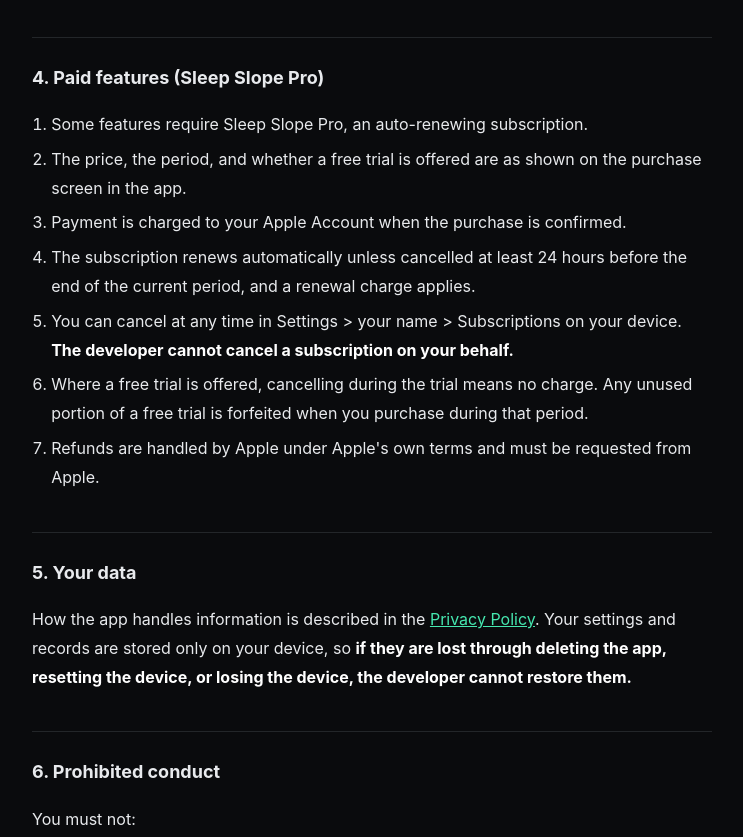
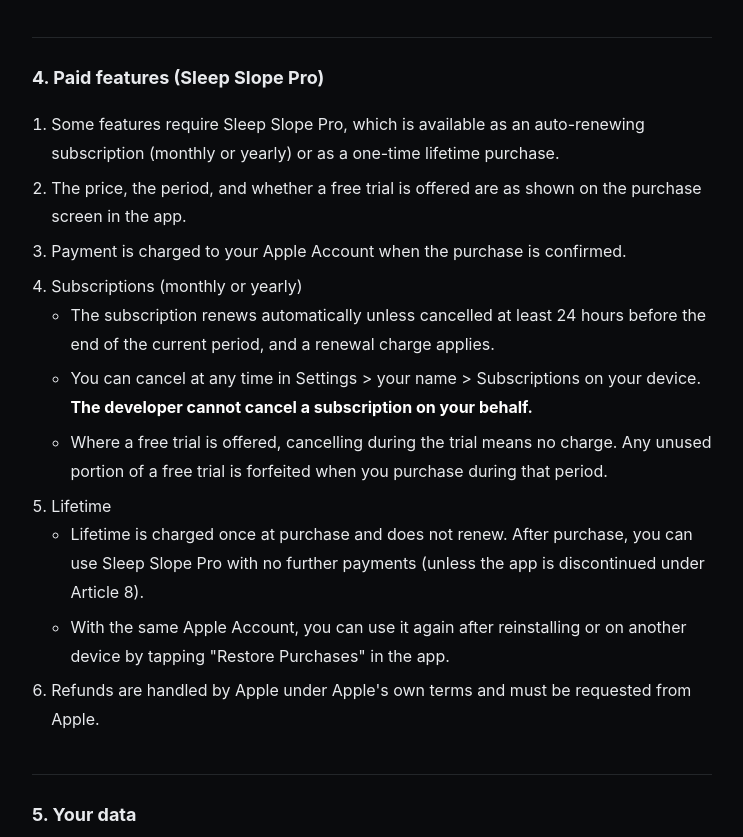
Before and after one commit to mellowy-jp/sleepslope-legal-, a plain HTML site: page en/terms.html in a window 1280 px wide. Shown: the part 1650-2487 px from the top of the page, without its empty margins (268-1011 px from the left). Drawn offline with Linux system fonts and the light colour scheme.

Commit message:
Add lifetime purchase to terms (en)

```diff
--- a/en/terms.html
+++ b/en/terms.html
@@ -29,7 +29,7 @@
 <main>
   <p class="eyebrow">Sleep Slope</p>
   <h1>Terms of Use</h1>
-  <p class="date">Effective 4 August 2026 ・ Last revised 26 August 2026</p>
+  <p class="date">Effective 4 August 2026 ・ Last revised 15 November 2026</p>
 
   <p>These terms govern your use of Sleep Slope (“the app”). By downloading or using the app, you agree to them.</p>
 
@@ -66,12 +66,22 @@
 
   <h2>4. Paid features (Sleep Slope Pro)</h2>
   <ol>
-    <li>Some features require Sleep Slope Pro, an auto-renewing subscription.</li>
+    <li>Some features require Sleep Slope Pro, which is available as an auto-renewing subscription (monthly or yearly) or as a one-time lifetime purchase.</li>
     <li>The price, the period, and whether a free trial is offered are as shown on the purchase screen in the app.</li>
     <li>Payment is charged to your Apple Account when the purchase is confirmed.</li>
-    <li>The subscription renews automatically unless cancelled at least 24 hours before the end of the current period, and a renewal charge applies.</li>
-    <li>You can cancel at any time in Settings &gt; your name &gt; Subscriptions on your device. <strong>The developer cannot cancel a subscription on your behalf.</strong></li>
-    <li>Where a free trial is offered, cancelling during the trial means no charge. Any unused portion of a free trial is forfeited when you purchase during that period.</li>
+    <li>Subscriptions (monthly or yearly)
+      <ul>
+        <li>The subscription renews automatically unless cancelled at least 24 hours before the end of the current period, and a renewal charge applies.</li>
+        <li>You can cancel at any time in Settings &gt; your name &gt; Subscriptions on your device. <strong>The developer cannot cancel a subscription on your behalf.</strong></li>
+        <li>Where a free trial is offered, cancelling during the trial means no charge. Any unused portion of a free trial is forfeited when you purchase during that period.</li>
+      </ul>
+    </li>
+    <li>Lifetime
+      <ul>
+        <li>Lifetime is charged once at purchase and does not renew. After purchase, you can use Sleep Slope Pro with no further payments (unless the app is discontinued under Article 8).</li>
+        <li>With the same Apple Account, you can use it again after reinstalling or on another device by tapping "Restore Purchases" in the app.</li>
+      </ul>
+    </li>
     <li>Refunds are handled by Apple under Apple's own terms and must be requested from Apple.</li>
   </ol>
 
```
